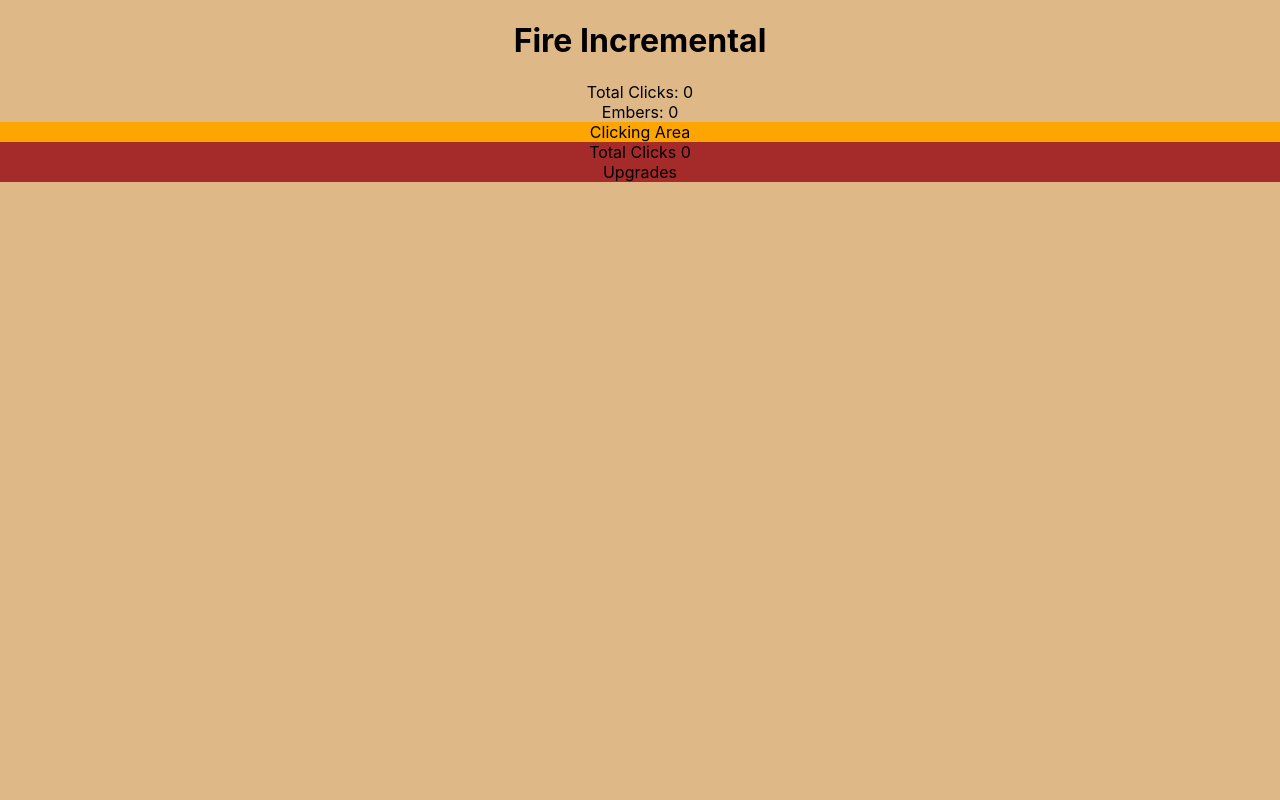
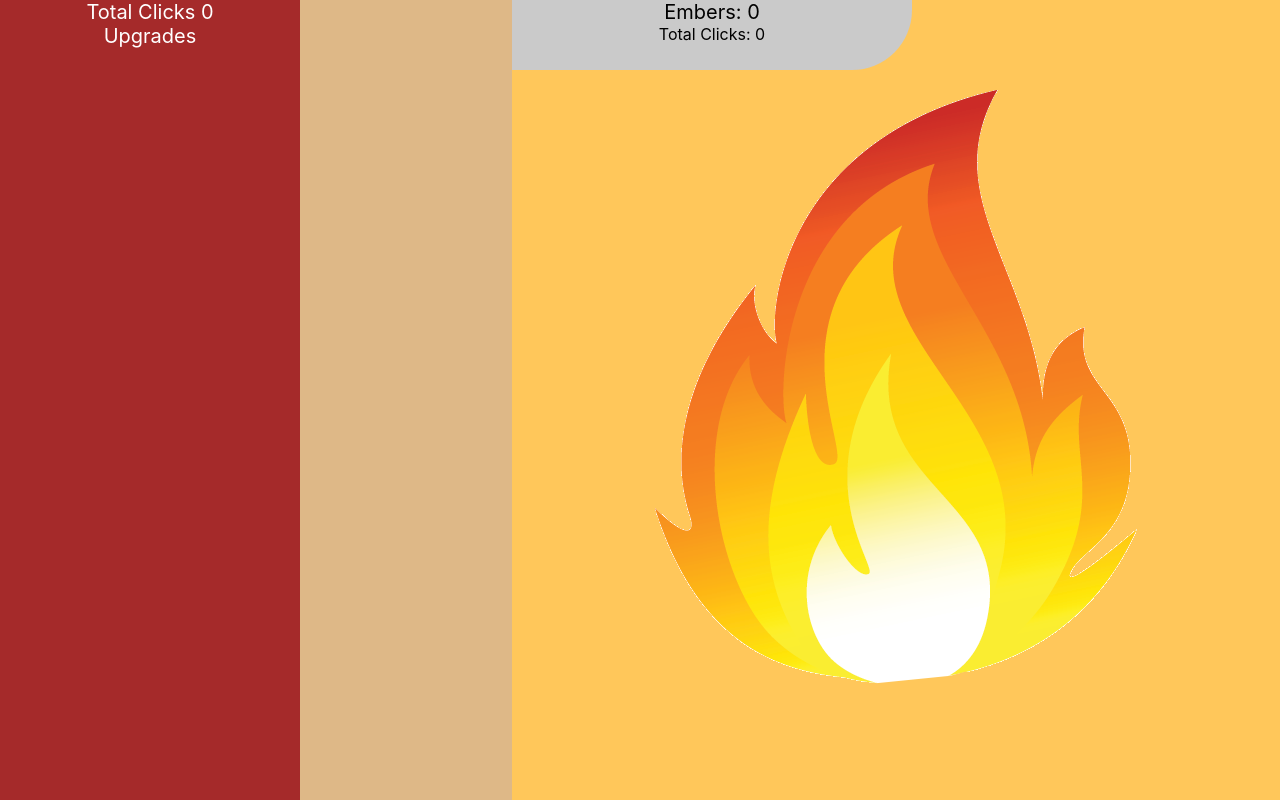
Before and after one commit to Ajknight121/Idle-Fire, a React (Create React App) app in the folder incremental/: page / in a window 1280 px wide. Shown: the top 800 px of the page. Built offline with nearby package versions, Linux system fonts and the light colour scheme.

Commit message:
Started page styling, added upgrade component

```diff
--- a/incremental/public/index.html
+++ b/incremental/public/index.html
@@ -24,7 +24,7 @@
       work correctly both with client-side routing and a non-root public URL.
       Learn how to configure a non-root public URL by running `npm run build`.
     -->
-    <title>Fire Incremental</title>
+    <title>Idle Fire</title>
   </head>
   <body>
     <noscript>You need to enable JavaScript to run this app.</noscript>
--- a/incremental/src/App.css
+++ b/incremental/src/App.css
@@ -2,18 +2,75 @@ html {
   background: burlywood;
 }
 
+body {
+  margin: 0;
+}
+
 .App {
+  -webkit-user-select: none; /* Safari */
+  -ms-user-select: none; /* IE 10 and IE 11 */
+  user-select: none; /* Standard syntax */
   text-align: center;
+  position: relative;
+}
+
+.clicker-area {
+  float: right;
+  background: burlywood;
+  display: block;
+  height: 100vh;
+  width: 60%;
 }
 
 .clicker-button {
-  background: orange;
+  background: rgb(255, 199, 90);
+  height: 100vh;
+  text-align: center;
+  padding: 90px;
+}
+
+.counters {
+  background: rgb(202,202,202);
+  display: block;
+  position: absolute;
+  width: 400px;
+  height: 70px;
+  border: none;
+  border-bottom-right-radius: 60px;
+}
+
+.ember-count {
+  font-size: 20px;
+}
+
+.ember-per-second {
+
+}
+
+.upgrade-label {
+  font-size: 20px;
+  color: white;
 }
 
 .upgrade-container {
+  position: absolute;
   background: brown;
+  display: block;
+  height: 100vh;
+  width: clamp(200px, 300px, 400px);
 }
 
-.upgrade-label {
+.upgrade {
+  position: relative;
+  background: orange;
+  margin: 4px 5px;
+  height: 50px;
+}
+
+.upgrade-name {
+  position: absolute;
+  top: 5px;
+  left: 10px;
+  font-size: large;
 
 }
--- a/incremental/src/App.tsx
+++ b/incremental/src/App.tsx
@@ -34,7 +34,7 @@ function App() {
 
   return (
     <div className="App">
-      <Header />
+      {/*<Header />*/}
       {/* NOTE: For local dev only */}
       {/* <div>App Component {JSON.stringify(appState)}</div> */}
       <ClickerButton appState={appState} setAppState={setAppState} />
--- a/incremental/src/components/ClickerButton.tsx
+++ b/incremental/src/components/ClickerButton.tsx
@@ -1,6 +1,7 @@
 import React from "react";
 import { GlobalAppState } from "../model/GlobalAppState";
 import { IGlobalAppProps } from "./App.model";
+import flame from "../images/flame.png";
 
 export default function ClickerButton(props: IGlobalAppProps) {
   const { appState, setAppState } = props;
@@ -9,12 +10,14 @@ export default function ClickerButton(props: IGlobalAppProps) {
     setAppState(newState);
   };
   return (
-    <React.Fragment>
-      <div>Total Clicks: {appState.totalClicks}</div>
-      <div>Embers: {appState.embers}</div>
+    <div className={"clicker-area"}>
+      <div className={"counters"}>
+          <div className={"ember-count"}>Embers: {appState.embers}</div>
+          <div className={"ember-per-second"}>Total Clicks: {appState.totalClicks}</div>
+      </div>
       <div className="clicker-button" onClick={handleClick}>
-        Clicking Area
+          <img src={flame} alt={"Flame level 1"}/>
       </div>
-    </React.Fragment>
+    </div>
   );
 }
--- /dev/null
+++ b/incremental/src/components/Upgrade.tsx
@@ -0,0 +1,12 @@
+import React from "react"
+
+export default function Upgrade(props:any) {
+    return (
+        <div className={"upgrade"}>
+            <div className={"upgrade-name"}>{props.upgradeName}</div>
+            <div className={"upgrade-level"}>Lv.{props.lvl}</div>
+            <div className={"upgrade-cost"}>{props.upgradeCost} Embers</div>
+        </div>
+        )
+
+}
--- a/incremental/src/components/UpgradeContainer.tsx
+++ b/incremental/src/components/UpgradeContainer.tsx
@@ -1,16 +1,17 @@
 import React from "react";
 import { GlobalAppState } from "../model/GlobalAppState";
 import { IGlobalAppProps } from "./App.model";
+import Upgrade from "./Upgrade";
 
 export default function UpgradeContainer(props: IGlobalAppProps) {
   const costOfUpgrade = 12;
   const buyUpgrade = () => {
     console.log(`Buying upgrade`);
-    //This pattern is what you'll learn when you start implmenting actions and reducers as in the Redux pattern. Main point, we keep state immutable, hence spread operator to create new copies of state or in order words, we never mutate state directly as in
+    //This pattern is what you'll learn when you start implementing actions and reducers as in the Redux pattern. Main point, we keep state immutable, hence spread operator to create new copies of state or in order words, we never mutate state directly as in
     // props.appState.clickPower = props.appState.clickPower + 1
 
     //Two pure functions aka no side effects - easy to test
-    //Adrian: Figure out how to impment test coverage for our Global App State static functions TODO
+    //Adrian: Figure out how to implement test coverage for our Global App State static functions TODO
 
     const deductedEmbersState = GlobalAppState.deductEmbers(
       costOfUpgrade,
@@ -25,19 +26,15 @@ export default function UpgradeContainer(props: IGlobalAppProps) {
     <div className="upgrade-container">
       <div className="upgrade-label">Total Clicks {props.appState.embers}</div>
       <div className="upgrade-label">Upgrades</div>
-      {props.appState.embers > 3 && <div className="upgrades">upgrade 1</div>}
-      {props.appState.embers > 6 && <div className="upgrades">upgrade 2</div>}
-      {props.appState.embers > 9 && <div className="upgrades">upgrade 3</div>}
+      {props.appState.embers > 3 && <Upgrade upgradeName={"Upgrade 1"} upgradeCost={"4"}/>}
+      {props.appState.embers > 6 && <Upgrade upgradeName={"Upgrade 2"} upgradeCost={"7"}/>}
+      {props.appState.embers > 9 && <Upgrade upgradeName={"Upgrade 3"} upgradeCost={"10"}/>}
       {/* // Right now the upgrade works but since our increase of ember is on a tick interval, we're losing context of the embers per second */}
       {props.appState.embers > 12 && (
-        <div onClick={() => buyUpgrade()} className="upgrades">
-          Add One Ember Per Second
+        <div onClick={() => buyUpgrade()} className="upgrade">
+          <div className={"upgrade-name"}>Add 1 ember per sec</div>
         </div>
       )}
-      {/* <div className='upgrades'>upgrade</div>
-            <div className='upgrades'>upgrade</div>
-            <div className='upgrades'>upgrade</div>
-            <div className='upgrades'>upgrade</div> */}
     </div>
   );
 }
```
